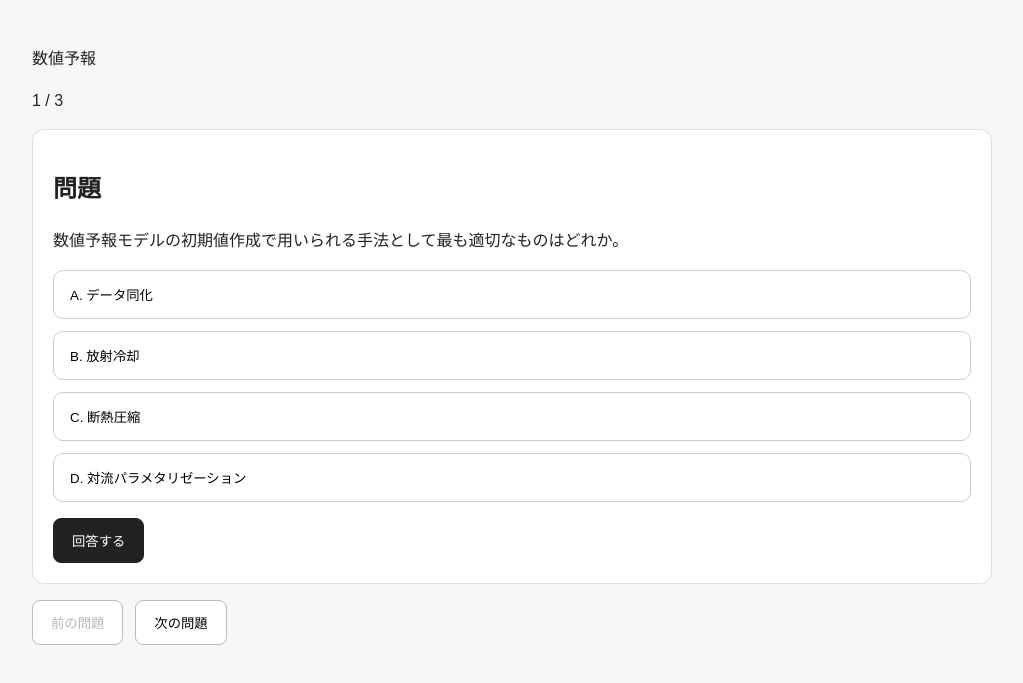
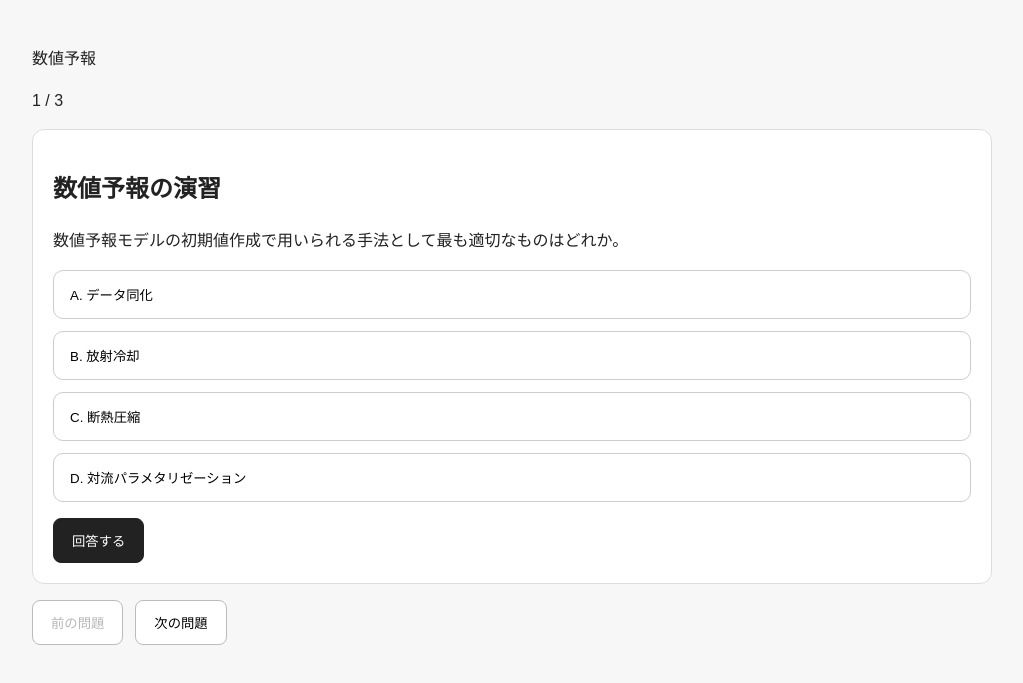
Before and after one commit to pose-shell/weather-quiz-app, a plain HTML site: page quiz.html in a window 1280 px wide. Shown: the part 67-750 px from the top of the page, without its empty margins (128-1151 px from the left). Drawn offline with Linux system fonts and the light colour scheme.

Commit message:
modify quizu.html pass

```diff
--- a/assets/js/quiz.js
+++ b/assets/js/quiz.js
@@ -1,12 +1,34 @@
 document.addEventListener("DOMContentLoaded", async () => {
-  const DATA_PATH = "assets/data/questions/numerical-weather-prediction.json";
+  const CATEGORY_FILE_MAP = {
+    "numerical-weather-prediction": "assets/data/questions/numerical-weather-prediction.json",
+    "observation": "assets/data/questions/observation.json",
+    "synoptic-analysis": "assets/data/questions/synoptic-analysis.json",
+    "short-range-forecast": "assets/data/questions/short-range-forecast.json",
+    "local-phenomena": "assets/data/questions/local-phenomena.json",
+    "weather-disaster": "assets/data/questions/weather-disaster.json",
+    "forecast-operations": "assets/data/questions/forecast-operations.json"
+  };
+
+  const CATEGORY_LABEL_MAP = {
+    "numerical-weather-prediction": "数値予報",
+    "observation": "観測",
+    "synoptic-analysis": "総観解析",
+    "short-range-forecast": "短時間予報",
+    "local-phenomena": "局地現象",
+    "weather-disaster": "気象災害",
+    "forecast-operations": "情報利用・予報業務"
+  };
+
+  const params = new URLSearchParams(window.location.search);
+  const category = params.get("category") || "numerical-weather-prediction";
+  const dataPath = CATEGORY_FILE_MAP[category];
 
   let questions = [];
   let currentIndex = 0;
   let selectedChoiceIndex = null;
   let answered = false;
 
-  // 要素取得
+  const pageTitleEl = document.getElementById("page-title");
   const categoryLabelEl = document.getElementById("category-label");
   const questionCountEl = document.getElementById("question-count");
   const questionTextEl = document.getElementById("question-text");
@@ -24,9 +46,13 @@ document.addEventListener("DOMContentLoaded", async () => {
   const prevButtonEl = document.getElementById("prev-button");
   const nextButtonEl = document.getElementById("next-button");
 
-  // JSON読み込み
+  if (!dataPath) {
+    showLoadError("存在しないカテゴリです。");
+    return;
+  }
+
   try {
-    const response = await fetch(DATA_PATH, { cache: "no-store" });
+    const response = await fetch(dataPath, { cache: "no-store" });
 
     if (!response.ok) {
       throw new Error(`問題JSONの取得に失敗しました: ${response.status}`);
@@ -41,23 +67,37 @@ document.addEventListener("DOMContentLoaded", async () => {
     renderQuestion();
   } catch (error) {
     console.error(error);
-    questionTextEl.textContent = "問題データの読み込みに失敗しました。";
+    showLoadError("問題データの読み込みに失敗しました。");
+  }
+
+  function showLoadError(message) {
+    if (pageTitleEl) {
+      pageTitleEl.textContent = "演習を読み込めませんでした";
+    }
+    categoryLabelEl.textContent = "";
+    questionCountEl.textContent = "";
+    questionTextEl.textContent = message;
     choicesEl.innerHTML = "";
     answerButtonEl.disabled = true;
-    return;
+    prevButtonEl.disabled = true;
+    nextButtonEl.disabled = true;
   }
 
   function renderQuestion() {
     const question = questions[currentIndex];
+    const categoryLabel = CATEGORY_LABEL_MAP[category] || category;
 
     selectedChoiceIndex = null;
     answered = false;
 
-    categoryLabelEl.textContent = getCategoryLabel(question.category);
+    if (pageTitleEl) {
+      pageTitleEl.textContent = `${categoryLabel}の演習`;
+    }
+
+    categoryLabelEl.textContent = categoryLabel;
     questionCountEl.textContent = `${currentIndex + 1} / ${questions.length}`;
     questionTextEl.textContent = question.question;
 
-    // 選択肢初期化
     choicesEl.innerHTML = "";
 
     question.choices.forEach((choice, index) => {
@@ -68,7 +108,6 @@ document.addEventListener("DOMContentLoaded", async () => {
 
       button.addEventListener("click", () => {
         if (answered) return;
-
         selectedChoiceIndex = index;
         updateChoiceSelection();
       });
@@ -76,7 +115,6 @@ document.addEventListener("DOMContentLoaded", async () => {
       choicesEl.appendChild(button);
     });
 
-    // 結果・解説を隠す
     resultSectionEl.classList.add("is-hidden");
     explanationSectionEl.classList.add("is-hidden");
     resultTextEl.textContent = "";
@@ -84,7 +122,6 @@ document.addEventListener("DOMContentLoaded", async () => {
     explanationTextEl.textContent = "";
     wrongChoiceListEl.innerHTML = "";
 
-    // ボタン状態
     answerButtonEl.disabled = false;
     prevButtonEl.disabled = currentIndex === 0;
     nextButtonEl.disabled = currentIndex === questions.length - 1;
@@ -172,20 +209,6 @@ document.addEventListener("DOMContentLoaded", async () => {
     return ["A", "B", "C", "D"][index] ?? String(index + 1);
   }
 
-  function getCategoryLabel(category) {
-    const map = {
-      "numerical-weather-prediction": "数値予報",
-      "observation": "観測",
-      "synoptic-analysis": "総観解析",
-      "short-range-forecast": "短時間予報",
-      "local-phenomena": "局地現象",
-      "weather-disaster": "気象災害",
-      "forecast-operations": "情報利用・予報業務"
-    };
-
-    return map[category] || category;
-  }
-
   answerButtonEl.addEventListener("click", judgeAnswer);
   prevButtonEl.addEventListener("click", () => moveQuestion(-1));
   nextButtonEl.addEventListener("click", () => moveQuestion(1));
--- a/quiz.html
+++ b/quiz.html
@@ -16,7 +16,7 @@
     </section>
 
     <section class="quiz-card">
-      <h2 class="question-title">問題</h2>
+      <h2 id="page-title" class="question-title">演習</h2>
       <p id="question-text" class="question-text"></p>
 
       <div id="choices" class="choices"></div>
```
Also changed, not shown: categories.html (+1 -1 lines).
